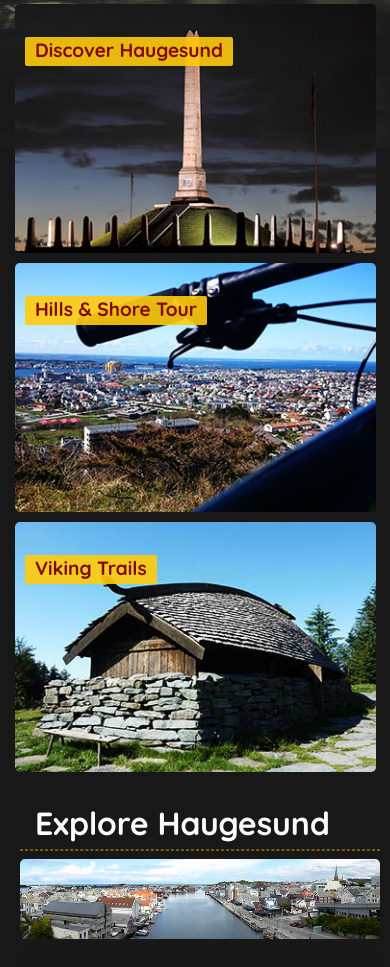
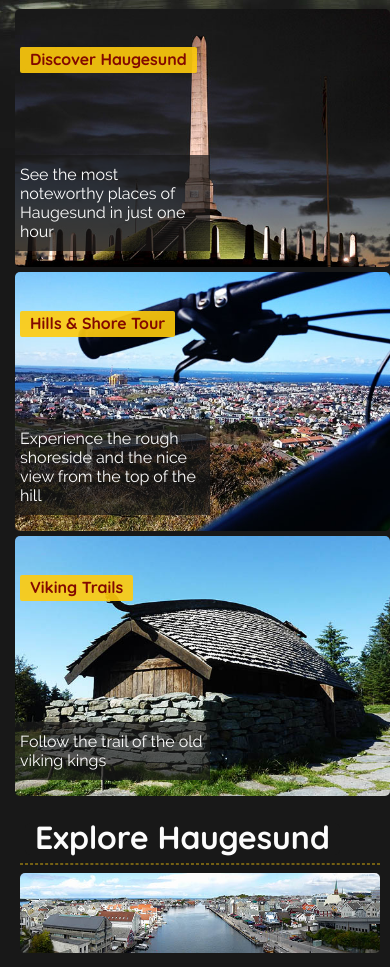
Before and after one commit to kallevikstyle/re-cycle_v2, a plain HTML site: page index.html in a window 390 px wide. Shown: the part 723-1690 px from the top of the page. Drawn offline with Linux system fonts and the light colour scheme; files whose address does not match are found by name.

Commit message:
Loading tours from JSON and adjusting media queries

```diff
--- a/css/styles.css
+++ b/css/styles.css
@@ -73,17 +73,15 @@ img {
 }
 
 .flexbox {
-	-ms-box-orient: horizontal;
-  	display: -webkit-box;
-  	display: -moz-box;
-  	display: -ms-flexbox;
-  	display: -moz-flex;
- 	display: -webkit-flex;
+
 	display: flex;
-	-webkit-justify-content: space-between;
-  	justify-content: space-between;
+	/*-webkit-justify-content: space-between; */
+  	justify-content: center;
 	flex-flow: wrap;
-	width: 100%;
+	/*width: 100%;*/
+}
+.tour-container a {
+	color: #FCFCFC;
 }
 
 hr {
@@ -295,12 +293,24 @@ article#reviews > * {
 	margin: 0 10px;
 }
 
-article#pop-tours section {
-	flex: 1;
+#pop-tours .tour-container {
+	/*flex: 1;*/
+	margin-top: 5px;
 	padding: 0 5px;
+	position: relative;
+}
+#pop-tours .tour-container img {
+	max-width: 375px;
+}
+#pop-tours .tour-container h2 {
+	font-size: 1em;
+	bottom: 75%;
 }
 
-
+#pop-tours .tour-container p {
+	bottom: 0px;
+	/*left: 10px;*/
+}
 article#city-info {
 	flex: 4;
 	padding-right: 0;
@@ -403,14 +413,18 @@ aside {
 	margin: 0 10px;
 }
 
-#tours .tour-container {
-	flex: 1;
-	min-width: 40%;
-}
-.tour-header {
-	position: relative;
+#allTours {
+	width: 100%;
 }
 
+#tours .tour-container {
+	width: 500px;
+	position: relative;
+	margin: 5px;
+}
+#tours .tour-header p {
+	top: 0px;
+}
 .tour-title {
 	background-color: #FFCB0D;
 	background-color: rgba(255, 203, 13, 0.9);
@@ -420,9 +434,20 @@ aside {
 	padding: 5px 10px;
 	border-radius: 2px;
 	position: absolute;
-	bottom: 5%;
+	bottom: 20%;
 	left: 10px;
 }
+
+.tour-header p {
+	position: absolute;
+	padding: 10px 5px;
+	width: 50%;
+	background-color: #181818;
+	background-color: rgba(24, 24, 24, 0.7);
+	/*background-color: black;*/
+
+}
+
 .popular {	/* Smaller title text for home page */
 	font-size: 1.2em;
 	bottom: 75%;
@@ -577,16 +602,7 @@ aside {
 
 	/*Home page*/
 
-	article#pop-tours section:first-of-type {
-		min-width: 100%;
-		margin-bottom: 10px;
-	}
 
-
-	article#pop-tours section:first-of-type .tour-title {
-		bottom: 80%;
-		left: 30%;
-	}
 
 	#city-info,
 	#reviews {
@@ -609,7 +625,10 @@ aside {
 	}
 
 	#tours .tour-container {
-		min-width: 95%;
+		/*min-width: 95%;*/
+	}
+	#tours .tour-container {
+		max-width: 580px;
 	}
 
 	/* About us page */
@@ -723,9 +742,15 @@ aside {
 	}
 
 	#tours .tour-container {
-		min-width: 95%;
+		width: 95%;
+		margin: 0 auto;
 	}
-
+	#tours .tour-container h2 {
+		font-size: 1em;
+	}
+	#tours .tour-container p {
+		font-size: .9em;
+	}
 	/* About us page */
 	#about-us-background {
 		background-image: url('../images/about-us_bg_800.jpg');
--- a/index.html
+++ b/index.html
@@ -37,33 +37,36 @@
 					<h2>Popular tours</h2>
 					<hr>
 				</header>
-				<div class="flexbox">
-					<section>
+				<div id="popularTours" class="flexbox">
+
+					<!-- <div class="tour-container">
 						<div class="tour-header">
 							<a href="tours.html">
 								<img src="images/tour_discover-haugesund_375.jpg">
 								<h2 class="tour-title popular">Discover Haugesund</h2>
 							</a>
 						</div>
-					</section>
-					<section>
+					</div>
+
+					<div class="tour-container">
 						<div class="tour-header">
 							<a href="tours.html">
 								<img src="images/tour_hills_375.jpg">
 								<h2 class="tour-title popular">Hills & Shore Tour</h2>
 							</a>
 						</div>
-					</section>
-					<section>
+					</div>
+					<div class="tour-container">
 						<div class="tour-header">
 							<a href="tours.html#viking-trails">
 								<img src="images/tour_viking-trails_375.jpg">
 								<h2 class="tour-title popular">Viking Trails</h2>
 							</a>
 						</div>
-					</section>
+					</div> -->
 
 				</div>
+				<script type="text/javascript" src="scripts/tours.js"></script>
 			</article>
 			<div class="flexbox">
 				<!-- discover Haugesund -->
--- a/scripts/tours.js
+++ b/scripts/tours.js
@@ -1,4 +1,40 @@
+function loadTours(tours) {
+	const allTours = document.querySelector('#allTours'),
+		popularTours = document.querySelector('#popularTours');
 
+	if (allTours) {
+		for (let i = 0; i < tours.length; i++) {
+			listAllTours(allTours, tours[i]);
+		}
+	} else if (popularTours) {
+		for (let i = 0; i < tours.length; i++) {
+			if (tours[i].popular) {
+				listAllTours(popularTours, tours[i]);
+			}
+
+		}
+	}
+}
+// Display all tours
+function listAllTours(parent, tour) {
+	const tourContainer = document.createElement('div'),
+		tourHeader = document.createElement('div'),
+		shortText = document.createElement('div');
+
+	tourContainer.className = "tour-container";
+	tourHeader.className = "tour-header";
+	shortText.className = "short-description";
+
+	tourHeader.innerHTML = `
+		<a href="#"><img src="${tour.imageUrl}" alt="${tour.name}">
+		<h2 id="${tour.id}" class="tour-title">${tour.name}</h2>
+		<p>${tour.shortdescription}</p></a>
+	`;
+
+	tourContainer.appendChild(tourHeader);
+	parent.appendChild(tourContainer);
+
+}
 
 // Get tour data from JSON
 (function() {
@@ -18,7 +54,8 @@
     "shortdescription": "See the most noteworthy places of Haugesund in just one hour",
     "imageUrl": "images/tour_discover-haugesund_580.jpg",
     "thumbnail": "images/tour_discover-haugesund_375.jpg",
-    "id": 1
+    "id": "discover",
+    "popular": true
   },
   {
     "name": "Hills &amp; Shore Tour",
@@ -26,7 +63,8 @@
     "shortdescription": "Experience the rough shoreside and the nice view from the top of the hill",
     "imageUrl": "images/tour_hills_580.jpg",
     "thumbnail": "images/tour_hills_375.jpg",
-    "id": 2
+    "id": "hills",
+    "popular": true
   },
   {
     "name": "Architec&hyphen;Tour",
@@ -34,7 +72,8 @@
     "shortdescription": "Bicycle through the town history by visiting the most famous buildings",
     "imageUrl": "images/tour_architectour_580.jpg",
     "thumbnail": "images/tour_architectour_375.jpg",
-    "id": 3
+    "id": "architectour",
+    "popular": false
   },
   {
     "name": "Viking Trails",
@@ -42,8 +81,10 @@
     "shortdescription": "Follow the trail of the old viking kings",
     "imageUrl": "images/tour_viking-trails_580.jpg",
     "thumbnail": "images/tour_viking-trails_375.jpg",
-    "id": 4
+    "id": "viking-trails",
+    "popular": true
   }
 ];
+loadTours(tours);
 // TEMPORARY----------
 })();
```
Also changed, not shown: json/tours.json (+8 -4 lines), tours.html (+3 -3 lines).
